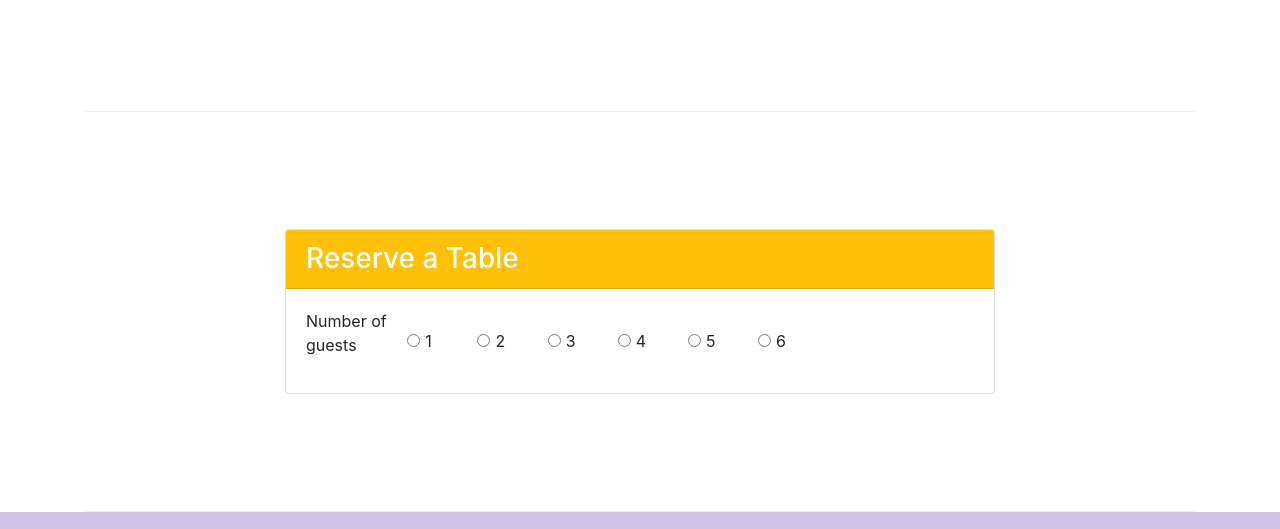
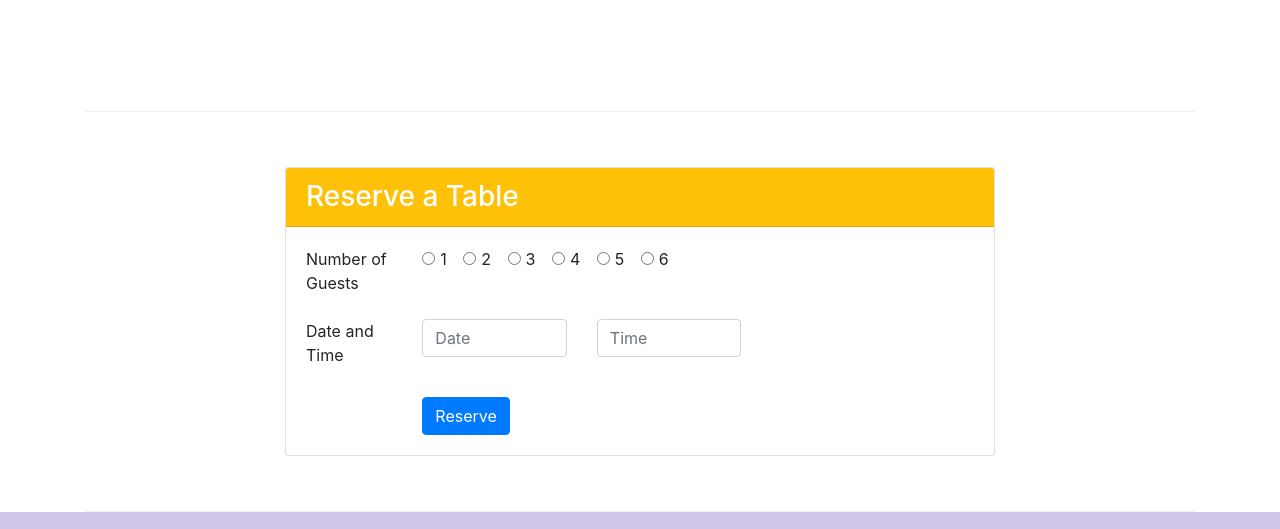
Before and after one commit to paraggoyal28/bootstrap_course, a website: page index.html in a window 1280 px wide. Shown: the part 1422-1951 px from the top of the page. Drawn offline with nearby package versions, Linux system fonts and the light colour scheme.

Commit message:
assignment2

```diff
--- a/index.html
+++ b/index.html
@@ -40,8 +40,13 @@
                     <h1>Ristorante con Fusion</h1>
                     <p>We take inspiration from the World's best cuisines, and create a unique fusion experience. Our lipsmacking creations will tickle your culinary senses!</p>
                 </div>
-                <div class="col-12 col-sm-6 align-self-center">
+                <div class="col-12 col-sm-3 align-self-center">
                     <img src="img/logo.png" class="img-fluid">
+                </div>
+                <div class="col-12 col-md-3 align-self-center">
+                    <a class="btn btn-block  btn-warning text-dark text-center" href="#form">
+                        Reserve Table
+                    </a>
                 </div>
             </div>
         </div>
@@ -110,7 +115,7 @@
             </div>
         </div>
 
-        <div class="row row-content align-items-center">
+        <div class="row row-content align-items-center" id="form">
             <div class="col-12 col-sm-8 offset-sm-2">
                 <div class="card">
                     <h3 class="card-header bg-warning text-white">
@@ -118,39 +123,61 @@
                     </h3>
                     <div class="card-body">
                         <form>
-                            <div class="row align-items-center">
-                                <div class="col-md-2">
-                                    <p>Number of guests</p>
+                            <div class="row">
+                                <div class="col-12 col-lg-2">
+                                    Number of Guests
                                 </div>
-                                <div class="form-check form-check-inline col-md-1">
+                                <div class="col-12 col-lg-10">
+                                    <div class="form-check form-check-inline">
                                         <input type="radio" class="form-check-input light" id="first"
                                             name="guests" value="option1"/>
                                         <label class="form-check-label" for="first">1</label>
                                     </div>
-                                <div class="form-check form-check-inline col-md-1">
+                                    <div class="form-check form-check-inline">
                                         <input type="radio" class="form-check-input" id="second"
                                             name="guests" value="option2"/>
                                         <label class="form-check-label" for="second">2</label>
                                     </div>
-                                <div class="form-check form-check-inline col-md-1">
+                                    <div class="form-check form-check-inline">
                                         <input type="radio" class="form-check-input" id="third"
                                             name="guests" value="option3"/>
                                         <label class="form-check-label" for="third">3</label>
                                     </div>
-                                <div class="form-check form-check-inline col-md-1">
+                                    <div class="form-check form-check-inline">
                                         <input type="radio" class="form-check-input" id="fourth"
                                             name="guests" value="option4"/>
                                         <label class="form-check-label" for="fourth">4</label>
                                     </div>
-                                <div class="form-check form-check-inline col-md-1">
+                                    <div class="form-check form-check-inline">
                                         <input type="radio" class="form-check-input" id="fifth"
                                             name="guests" value="option5"/>
                                         <label class="form-check-label" for="fifth">5</label>
                                     </div>
-                                <div class="form-check form-check-inline col-md-1">
+                                    <div class="form-check form-check-inline">
                                         <input type="radio" class="form-check-input" id="sixth"
                                             name="guests" value="option6"/>
                                         <label class="form-check-label" for="sixth">6</label>
+                                    </div>
+                                </div>
+                            </div>
+                            <div class="row mt-4">
+                                <div class="col-12 col-lg-2">
+                                    Date and Time
+                                </div>
+                                <div class="form-group col-lg-3 col-12">
+                                    <input class="form-control" name="Date"  placeholder="Date"
+                                        id="date">
+                                </div>
+                                <div class="form-group col-lg-3 col-12">
+                                    <input class="form-control" name="Time"  placeholder="Time"
+                                        id="time" >
+                                </div>
+                            </div>
+                            <div class="row mt-4">
+                                <div class="col-12 col-lg-2 offset-md-2">
+                                    <button class="btn btn-primary text-white">
+                                        Reserve
+                                    </button>
                                 </div>
                             </div>
                         </form>
```
Also changed, not shown: img/assignment2largescreen.png (added), img/assignment2smallscreen.png (added), img/extra-small_screen.png (added), img/normal_screen.png (added). Lines whose indentation alone changed are shown as unchanged.
